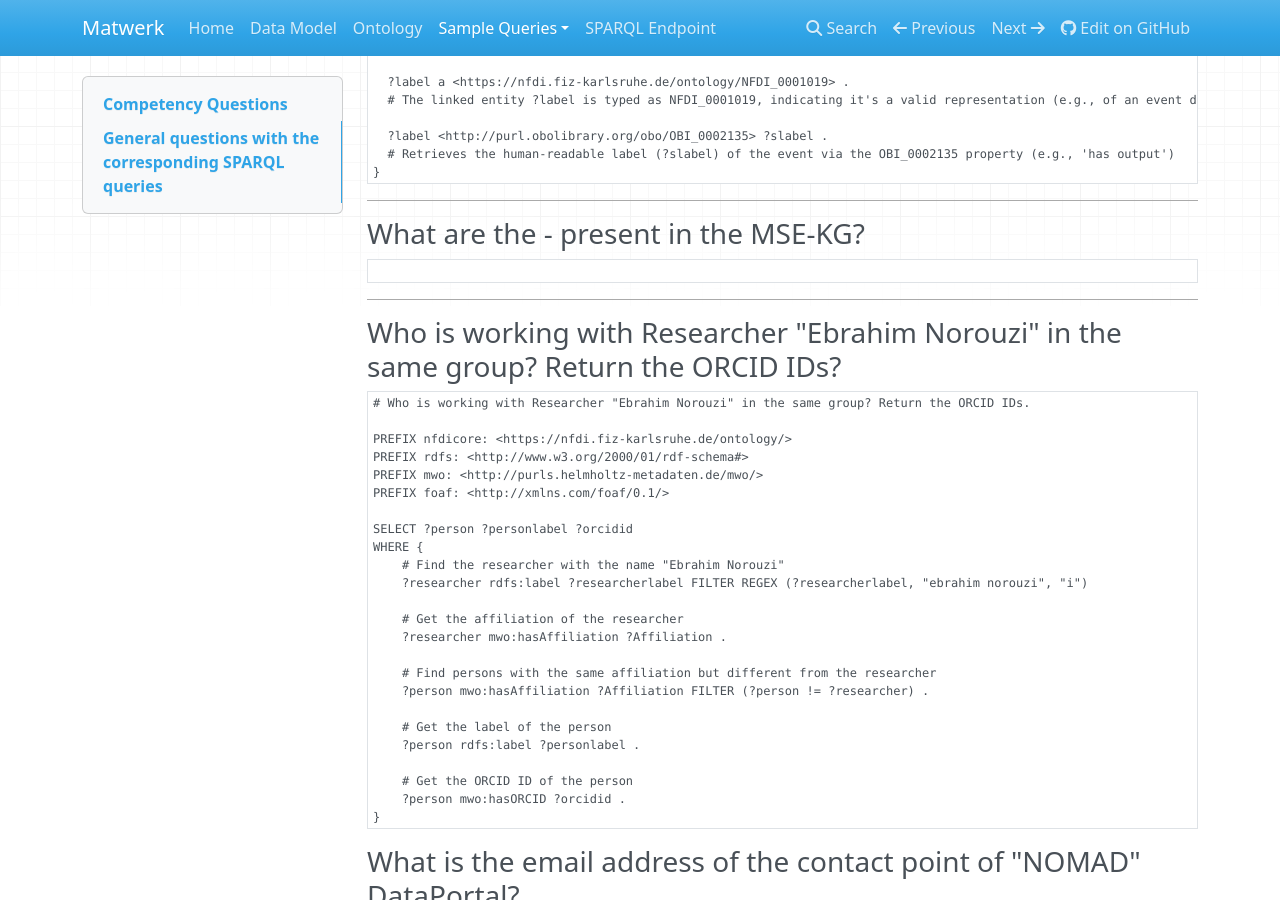
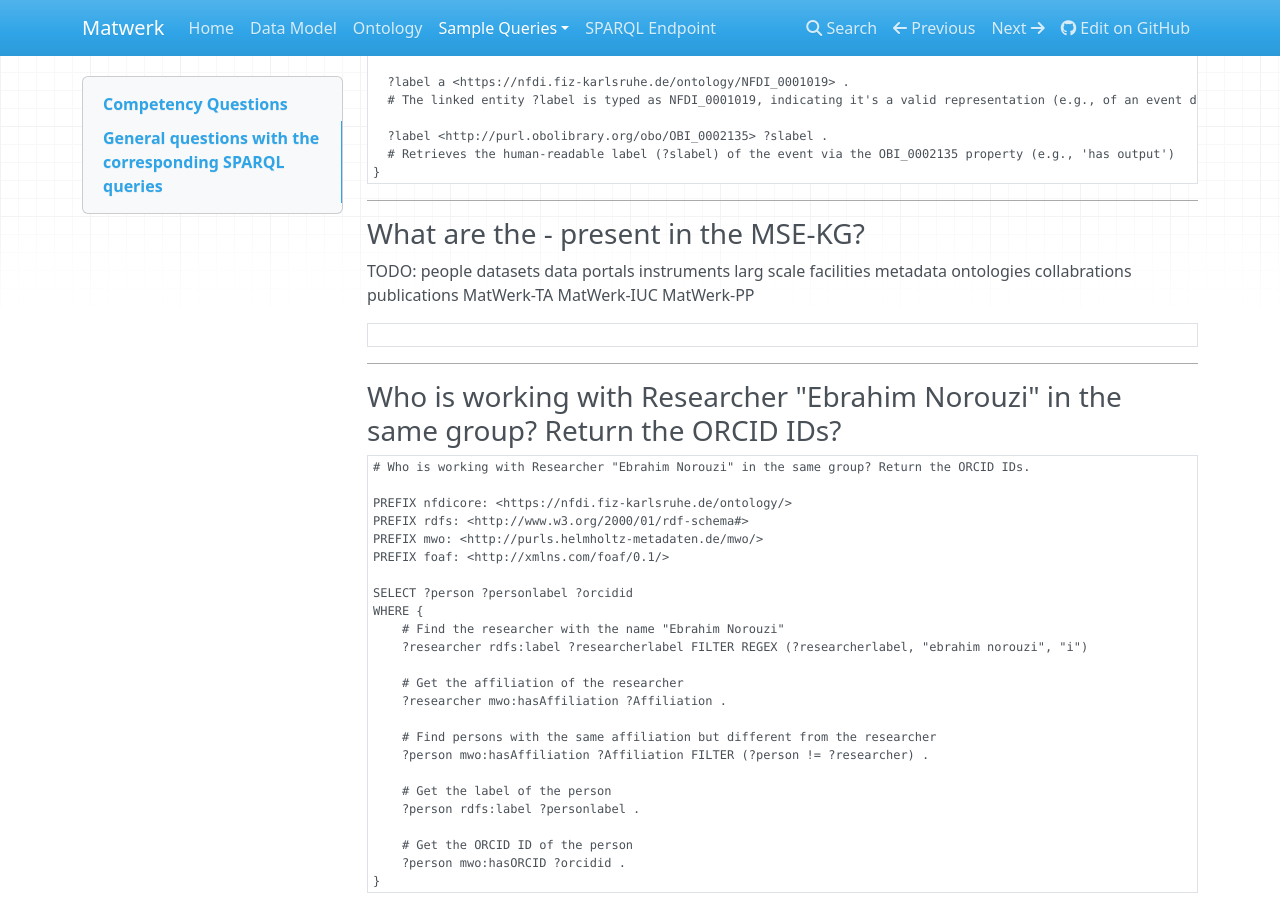
Before and after one commit to ISE-FIZKarlsruhe/matwerk, an MkDocs documentation site: the page built from docs/general_queries.md, in a window 1280 px wide and 900 px high, scrolled down 2786 px. Built offline with MkDocs 1.6.1, drawn with Linux system fonts in a browser that asks for light colours; nearby versions of some CDN libraries.

Commit message:
updating todos

````diff
--- a/docs/general_queries.md
+++ b/docs/general_queries.md
@@ -168,6 +168,19 @@ select ?slabel ?s where {
 
 ---
 ### What are the - present in the MSE-KG?
+TODO:
+people
+datasets
+data portals
+instruments
+larg scale facilities
+metadata
+ontologies
+collabrations
+publications
+MatWerk-TA
+MatWerk-IUC
+MatWerk-PP
 
 ```sparql
 
````
